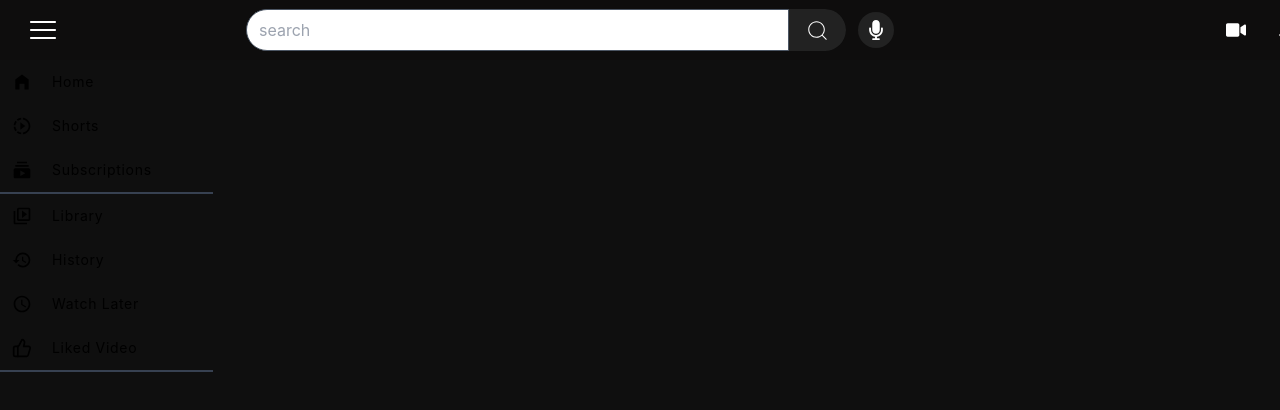
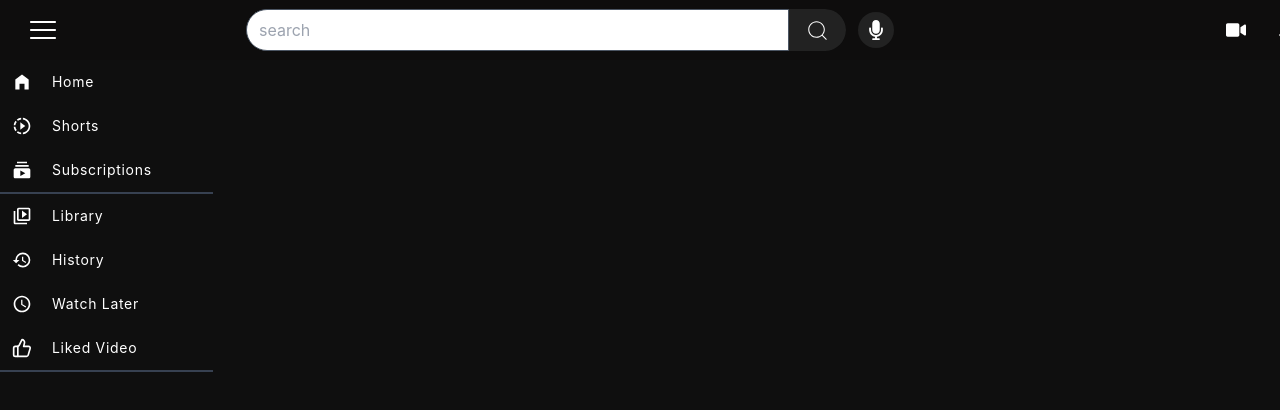
Before and after one commit to Gunjankher/YouTube, a React (Vite) app: page / in a window 1280 px wide. Shown: the top 410 px of the page. Built offline with nearby package versions, Linux system fonts and the light colour scheme.

Commit message:
redux toolkit

```diff
--- a/package.json
+++ b/package.json
@@ -10,6 +10,7 @@
     "preview": "vite preview"
   },
   "dependencies": {
+    "@reduxjs/toolkit": "^2.2.5",
     "axios": "^1.7.0",
     "i": "^0.3.7",
     "js-abbreviation-number": "^1.4.0",
@@ -18,6 +19,7 @@
     "react": "^18.2.0",
     "react-dom": "^18.2.0",
     "react-icons": "^5.2.1",
+    "react-redux": "^9.1.2",
     "react-router-dom": "^6.23.1"
   },
   "devDependencies": {
--- a/src/components/Navbar.jsx
+++ b/src/components/Navbar.jsx
@@ -9,6 +9,7 @@ import { FaMicrophone } from "react-icons/fa";
 import { FaVideo } from "react-icons/fa";
 import { FaBell } from "react-icons/fa";
 import { FaUser } from "react-icons/fa";
+import SideBar from './SlideBar';
 
 function Navbar() {
   return (
--- a/src/components/SlideBar.jsx
+++ b/src/components/SlideBar.jsx
@@ -10,7 +10,7 @@ import {
 
 import { LuThumbsUp } from 'react-icons/lu';
 
-export default function SideBar() {
+export default function SideBar({isCollapsed}) {
     const mainLinks = [
         {
             icon: <MdHomeFilled className='text-xl' />,
@@ -46,7 +46,7 @@ export default function SideBar() {
     ];
 
     return (
-  <div className='w-2/12 bg-[#0F0F0F] h-screen'>
+  <div className='w-2/12 bg-[#0F0F0F] h-screen text-white'>
 
 <ul className='border-b-2 border-gray-700'>
 {mainLinks.map(({icon,name})=>{
@@ -54,7 +54,7 @@ return (
     <li key={name} className='flex gap-x-3 text-[20px] {`pl-6 py-3 hover:bg-zinc-700 px-3 ${name === "Home" ?"bg-zinc-600" : " "} rounded-xl  `}'>
  <a href='#' className='flex items-center gap-5'>
                     {icon}
-                    <span className='text-sm tracking-wider'>{name}</span>
+                  {!isCollapsed &&<span className='text-sm tracking-wider'>{name}</span>}
                     </a>
 
 </li>
@@ -69,7 +69,7 @@ return (
     <li key={name} className='flex gap-x-3 text-[20px] {`pl-6 py-3 hover:bg-zinc-700 px-3 ${name === "Home" ?"bg-zinc-600" : " "} rounded-xl  `}'>
  <a href='#' className='flex items-center gap-5'>
                     {icon}
-                    <span className='text-sm tracking-wider'>{name}</span>
+                    {<span className='text-sm tracking-wider'>{name}</span>}
                     </a>
 
 </li>
--- /dev/null
+++ b/src/store/store.js
@@ -0,0 +1,11 @@
+import { configureStore } from "@reduxjs/toolkit";
+import youtubeRedcuer from './youtubeSlice'
+
+const store = configureStore({
+reducer:{
+    youtube : youtubeRedcuer
+}
+
+})
+
+export default store
--- /dev/null
+++ b/src/store/youtubeSlice.js
@@ -0,0 +1,28 @@
+import { createSlice } from "@reduxjs/toolkit";
+
+const initialState = {
+video : [],
+currentPlaying : null,
+SearchTerm : "",
+SearchResults : [],
+nextPageToken : null,
+recommendedVideo : []
+
+
+
+}
+
+const youtubeSlice = createSlice({
+name : "youtube",
+initialState ,
+
+reducers :{
+
+}
+
+
+
+})
+
+
+export default youtubeSlice.reducer
```
Also changed, not shown: 2 other files (tests, documents, lock files or other folders).
